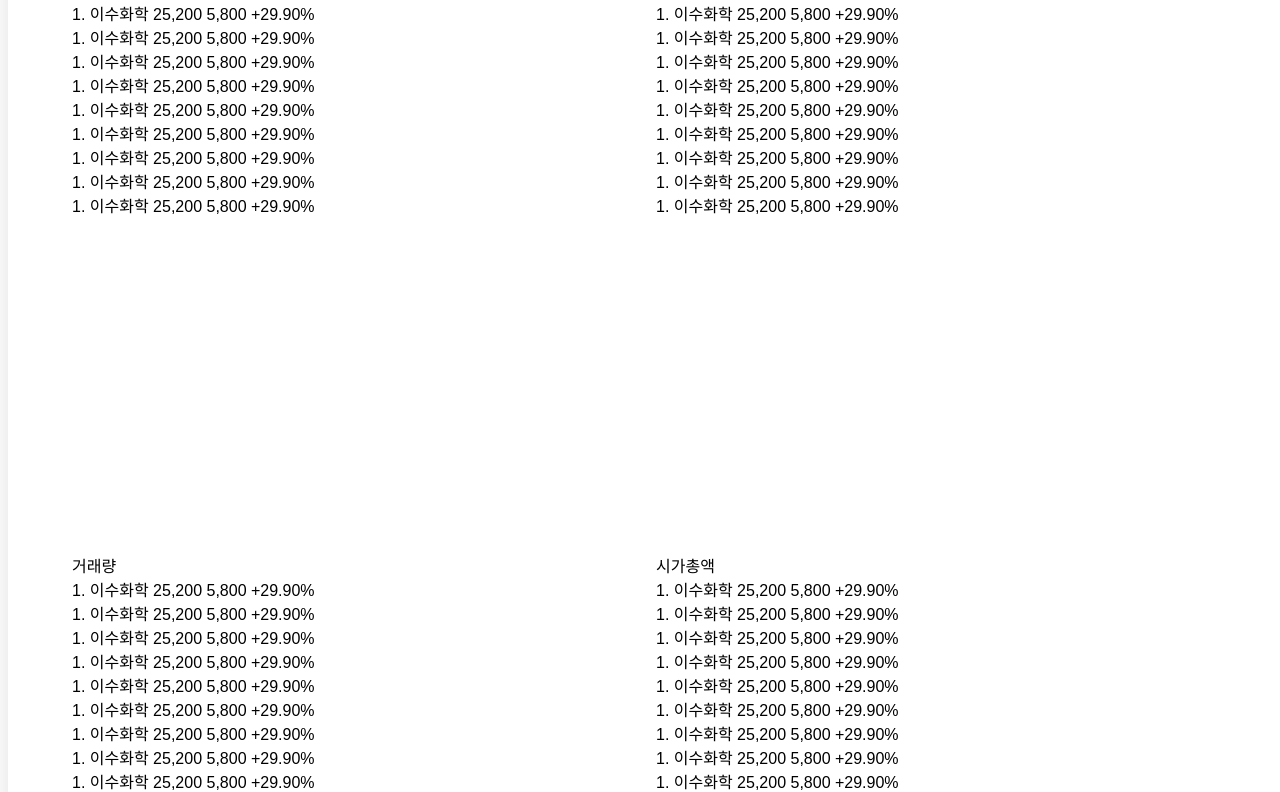
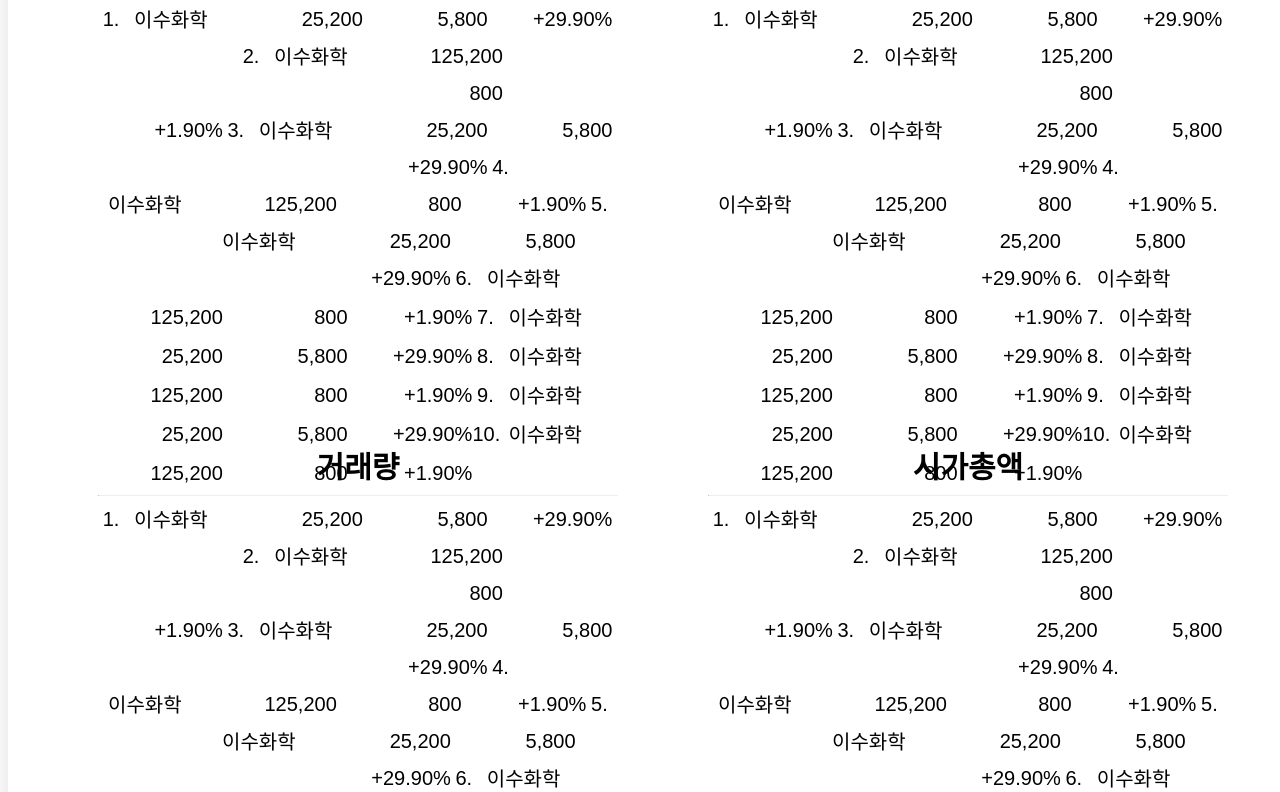
Before and after one commit to pparkjyy/DB_Project, a React (Create React App) app in the folder frontend/: page / in a window 1280 px wide. Shown: the part 689-1481 px from the top of the page. Built offline with nearby package versions, Linux system fonts and the light colour scheme; no server answers; a web font is replaced by a local one.

Commit message:
홈화면 프론트

```diff
--- a/frontend/src/pages/Home.js
+++ b/frontend/src/pages/Home.js
@@ -20,27 +20,17 @@
   justify-content: "center";
   width: 100%;
 `;
-const Ranking = styled.div`
-  width: 40%;
-  height: 500px;
-  padding-top: 100px;
-  padding-left: 64px;
-  float: left;
-`
-const RankTitle = styled.div`
-  align-items: center;
-`
 const Title = styled.div`
   padding-top: 48px;
   padding-bottom: 30px;
-  padding-left: 64px;
-  font-size: 35px;
-  font-weight: bold;
+  padding-left: 90px;
+  font-size: 30px;
+  font-weight: 600;
 `;
 const NewsWrapper = styled.div`
   display: flex;
   flex-direction: column;
-  padding-left: 65px;
+  padding-left: 90px;
   align-items: left;
   justify-content: left;
 `;
@@ -57,6 +47,44 @@
   padding-left: 50px;
   padding-top: 3px;
 `;
+const Ranking = styled.div`
+  width: 40%;
+  height: 420px;
+  padding-top: 80px;
+  padding-left: 90px;
+  float: left;
+  align-items: center;
+  text-align: center;
+`
+const RankTitle = styled.div`
+  text-align: center;
+  align-items: center;
+  font-size: 30px;
+  font-weight: 600;
+`
+const Number = styled.div`
+  width: 5%;
+  padding-bottom: 10px;
+  padding-top: 4px;
+  font-size: 20px;
+  float: left;
+`
+const RankName = styled.div`
+  width: 20%;
+  padding-left: 10px;
+  padding-bottom: 10px;
+  text-align: left;
+  float: left;
+  font-size: 20px;
+`
+const Info = styled.div`
+  width: 24%;
+  padding-bottom: 10px;
+  padding-top: 4px;
+  text-align: right;
+  float: left;
+  font-size: 20px;
+`
 const Tr = styled.tr`
   border-top: 1px solid black;
   border-bottom: 1px solid black;
@@ -105,6 +133,7 @@
     }
     return array
   }
+
   return (
     <Body style={{}}>
       <CardWrapper>
@@ -139,59 +168,59 @@
           <div>
             <NewsTitle>[시황] 코스피, 외인 매도에 2260대 마감</NewsTitle><NewsOffice>데일리안</NewsOffice>
           </div>
-        </NewsWrapper>
+        </NewsWrapper><hr style={{ borderTop: '0.5px #c8c8c8', width: '87%' }}/>
 
         <Ranking>
-          <RankTitle>상승률 상위</RankTitle>
-            <div>1. 이수화학 25,200 5,800 +29.90%</div>
-            <div>1. 이수화학 25,200 5,800 +29.90%</div>
-            <div>1. 이수화학 25,200 5,800 +29.90%</div>
-            <div>1. 이수화학 25,200 5,800 +29.90%</div>
-            <div>1. 이수화학 25,200 5,800 +29.90%</div>
-            <div>1. 이수화학 25,200 5,800 +29.90%</div>
-            <div>1. 이수화학 25,200 5,800 +29.90%</div>
-            <div>1. 이수화학 25,200 5,800 +29.90%</div>
-            <div>1. 이수화학 25,200 5,800 +29.90%</div>
-            <div>1. 이수화학 25,200 5,800 +29.90%</div>
+          <RankTitle>상승률 상위</RankTitle><hr style={{ borderTop: '0.5px #c8c8c8' }}/>
+            <Number>1.</Number><RankName>이수화학</RankName><Info>25,200</Info><Info>5,800</Info><Info>+29.90%</Info>
+            <Number>2.</Number><RankName>이수화학</RankName><Info>125,200</Info><Info>800</Info><Info>+1.90%</Info>
+            <Number>3.</Number><RankName>이수화학</RankName><Info>25,200</Info><Info>5,800</Info><Info>+29.90%</Info>
+            <Number>4.</Number><RankName>이수화학</RankName><Info>125,200</Info><Info>800</Info><Info>+1.90%</Info>
+            <Number>5.</Number><RankName>이수화학</RankName><Info>25,200</Info><Info>5,800</Info><Info>+29.90%</Info>
+            <Number>6.</Number><RankName>이수화학</RankName><Info>125,200</Info><Info>800</Info><Info>+1.90%</Info>
+            <Number>7.</Number><RankName>이수화학</RankName><Info>25,200</Info><Info>5,800</Info><Info>+29.90%</Info>
+            <Number>8.</Number><RankName>이수화학</RankName><Info>125,200</Info><Info>800</Info><Info>+1.90%</Info>
+            <Number>9.</Number><RankName>이수화학</RankName><Info>25,200</Info><Info>5,800</Info><Info>+29.90%</Info>
+            <Number>10.</Number><RankName>이수화학</RankName><Info>125,200</Info><Info>800</Info><Info>+1.90%</Info>
         </Ranking>
         <Ranking>
-          <RankTitle>하락률 상위</RankTitle>
-            <div>1. 이수화학 25,200 5,800 +29.90%</div>
-            <div>1. 이수화학 25,200 5,800 +29.90%</div>
-            <div>1. 이수화학 25,200 5,800 +29.90%</div>
-            <div>1. 이수화학 25,200 5,800 +29.90%</div>
-            <div>1. 이수화학 25,200 5,800 +29.90%</div>
-            <div>1. 이수화학 25,200 5,800 +29.90%</div>
-            <div>1. 이수화학 25,200 5,800 +29.90%</div>
-            <div>1. 이수화학 25,200 5,800 +29.90%</div>
-            <div>1. 이수화학 25,200 5,800 +29.90%</div>
-            <div>1. 이수화학 25,200 5,800 +29.90%</div>
+          <RankTitle>하락률 상위</RankTitle><hr style={{ borderTop: '0.7px #c8c8c8' }}/>
+            <Number>1.</Number><RankName>이수화학</RankName><Info>25,200</Info><Info>5,800</Info><Info>+29.90%</Info>
+            <Number>2.</Number><RankName>이수화학</RankName><Info>125,200</Info><Info>800</Info><Info>+1.90%</Info>
+            <Number>3.</Number><RankName>이수화학</RankName><Info>25,200</Info><Info>5,800</Info><Info>+29.90%</Info>
+            <Number>4.</Number><RankName>이수화학</RankName><Info>125,200</Info><Info>800</Info><Info>+1.90%</Info>
+            <Number>5.</Number><RankName>이수화학</RankName><Info>25,200</Info><Info>5,800</Info><Info>+29.90%</Info>
+            <Number>6.</Number><RankName>이수화학</RankName><Info>125,200</Info><Info>800</Info><Info>+1.90%</Info>
+            <Number>7.</Number><RankName>이수화학</RankName><Info>25,200</Info><Info>5,800</Info><Info>+29.90%</Info>
+            <Number>8.</Number><RankName>이수화학</RankName><Info>125,200</Info><Info>800</Info><Info>+1.90%</Info>
+            <Number>9.</Number><RankName>이수화학</RankName><Info>25,200</Info><Info>5,800</Info><Info>+29.90%</Info>
+            <Number>10.</Number><RankName>이수화학</RankName><Info>125,200</Info><Info>800</Info><Info>+1.90%</Info>
         </Ranking>
         <Ranking>
-          <RankTitle>거래량</RankTitle>
-            <div>1. 이수화학 25,200 5,800 +29.90%</div>
-            <div>1. 이수화학 25,200 5,800 +29.90%</div>
-            <div>1. 이수화학 25,200 5,800 +29.90%</div>
-            <div>1. 이수화학 25,200 5,800 +29.90%</div>
-            <div>1. 이수화학 25,200 5,800 +29.90%</div>
-            <div>1. 이수화학 25,200 5,800 +29.90%</div>
-            <div>1. 이수화학 25,200 5,800 +29.90%</div>
-            <div>1. 이수화학 25,200 5,800 +29.90%</div>
-            <div>1. 이수화학 25,200 5,800 +29.90%</div>
-            <div>1. 이수화학 25,200 5,800 +29.90%</div>
+          <RankTitle>거래량</RankTitle><hr style={{ borderTop: '0.7px #c8c8c8' }}/>
+            <Number>1.</Number><RankName>이수화학</RankName><Info>25,200</Info><Info>5,800</Info><Info>+29.90%</Info>
+            <Number>2.</Number><RankName>이수화학</RankName><Info>125,200</Info><Info>800</Info><Info>+1.90%</Info>
+            <Number>3.</Number><RankName>이수화학</RankName><Info>25,200</Info><Info>5,800</Info><Info>+29.90%</Info>
+            <Number>4.</Number><RankName>이수화학</RankName><Info>125,200</Info><Info>800</Info><Info>+1.90%</Info>
+            <Number>5.</Number><RankName>이수화학</RankName><Info>25,200</Info><Info>5,800</Info><Info>+29.90%</Info>
+            <Number>6.</Number><RankName>이수화학</RankName><Info>125,200</Info><Info>800</Info><Info>+1.90%</Info>
+            <Number>7.</Number><RankName>이수화학</RankName><Info>25,200</Info><Info>5,800</Info><Info>+29.90%</Info>
+            <Number>8.</Number><RankName>이수화학</RankName><Info>125,200</Info><Info>800</Info><Info>+1.90%</Info>
+            <Number>9.</Number><RankName>이수화학</RankName><Info>25,200</Info><Info>5,800</Info><Info>+29.90%</Info>
+            <Number>10.</Number><RankName>이수화학</RankName><Info>125,200</Info><Info>800</Info><Info>+1.90%</Info>
         </Ranking>
         <Ranking>
-          <RankTitle>시가총액</RankTitle>
-            <div>1. 이수화학 25,200 5,800 +29.90%</div>
-            <div>1. 이수화학 25,200 5,800 +29.90%</div>
-            <div>1. 이수화학 25,200 5,800 +29.90%</div>
-            <div>1. 이수화학 25,200 5,800 +29.90%</div>
-            <div>1. 이수화학 25,200 5,800 +29.90%</div>
-            <div>1. 이수화학 25,200 5,800 +29.90%</div>
-            <div>1. 이수화학 25,200 5,800 +29.90%</div>
-            <div>1. 이수화학 25,200 5,800 +29.90%</div>
-            <div>1. 이수화학 25,200 5,800 +29.90%</div>
-            <div>1. 이수화학 25,200 5,800 +29.90%</div>
+          <RankTitle>시가총액</RankTitle><hr style={{ borderTop: '0.7px #c8c8c8' }}/>
+            <Number>1.</Number><RankName>이수화학</RankName><Info>25,200</Info><Info>5,800</Info><Info>+29.90%</Info>
+            <Number>2.</Number><RankName>이수화학</RankName><Info>125,200</Info><Info>800</Info><Info>+1.90%</Info>
+            <Number>3.</Number><RankName>이수화학</RankName><Info>25,200</Info><Info>5,800</Info><Info>+29.90%</Info>
+            <Number>4.</Number><RankName>이수화학</RankName><Info>125,200</Info><Info>800</Info><Info>+1.90%</Info>
+            <Number>5.</Number><RankName>이수화학</RankName><Info>25,200</Info><Info>5,800</Info><Info>+29.90%</Info>
+            <Number>6.</Number><RankName>이수화학</RankName><Info>125,200</Info><Info>800</Info><Info>+1.90%</Info>
+            <Number>7.</Number><RankName>이수화학</RankName><Info>25,200</Info><Info>5,800</Info><Info>+29.90%</Info>
+            <Number>8.</Number><RankName>이수화학</RankName><Info>125,200</Info><Info>800</Info><Info>+1.90%</Info>
+            <Number>9.</Number><RankName>이수화학</RankName><Info>25,200</Info><Info>5,800</Info><Info>+29.90%</Info>
+            <Number>10.</Number><RankName>이수화학</RankName><Info>125,200</Info><Info>800</Info><Info>+1.90%</Info>
         </Ranking>
       </CardWrapper>
     </Body>
--- a/frontend/src/pages/Nav.js
+++ b/frontend/src/pages/Nav.js
@@ -171,7 +171,7 @@
           <TitleWrapper
               style={{
                 width: "620px",
-                marginLeft: "140px"
+                marginLeft: "65px",
               }}
           >
             <CardBody className="select"
```
Also changed, not shown: 1 other file (tests, documents, lock files or other folders).
